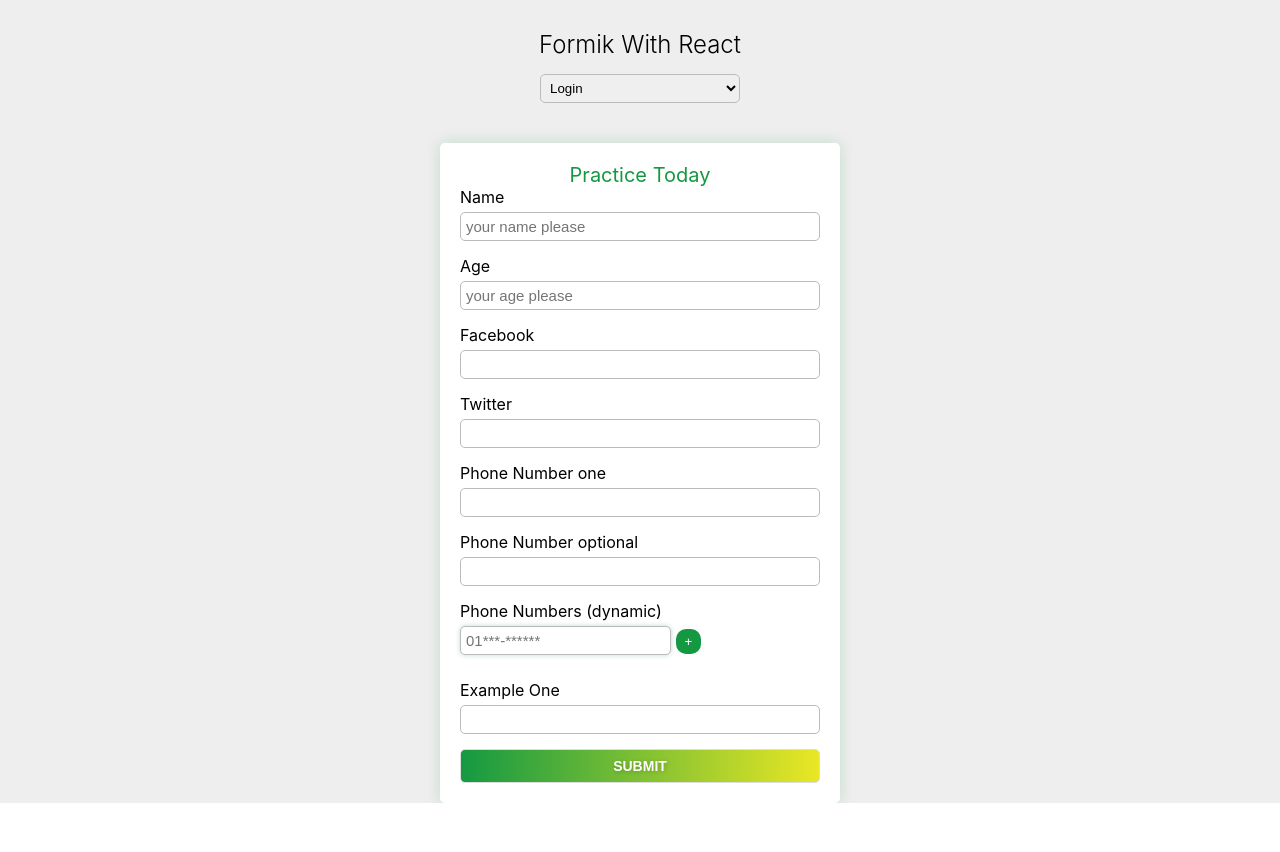
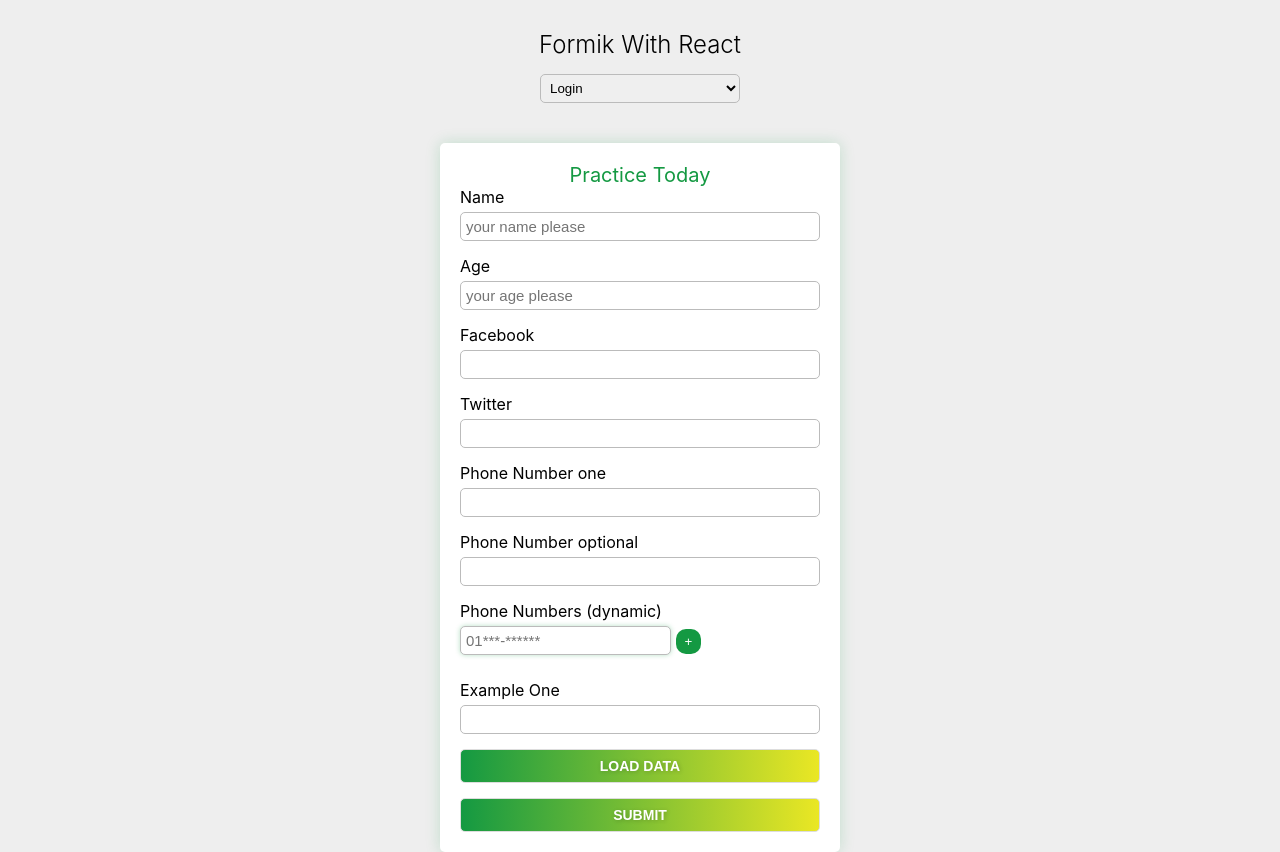
Before and after one commit to nmsoikat/Formik-with-react-1st, a React (Create React App) app: page /practice in a window 1280 px wide. Before the commit the page ends 803 px from the top, so only its background shows below. Built offline with nearby package versions, Linux system fonts and the light colour scheme.

Commit message:
load data, and reset form

```diff
--- a/src/components/screen/Implementation.jsx
+++ b/src/components/screen/Implementation.jsx
@@ -6,9 +6,12 @@ import {
   FastField,
   ErrorMessage,
 } from "formik";
+import { useState } from "react";
 import TextError from "../TextError";
 
 function Implementation() {
+  const [formData, setFormData] = useState(null);
+
   const initialValues = {
     name: "",
     age: "",
@@ -18,6 +21,18 @@ function Implementation() {
     },
     phoneNumber: ["", ""],
     phNumbers: [""],
+    ex1: "",
+  };
+
+  const savedValues = {
+    name: "Rohim Mia",
+    age: "55",
+    social: {
+      facebook: "ddd",
+      twitter: "ddd",
+    },
+    phoneNumber: ["", ""],
+    phNumbers: ["015--------"],
     ex1: "",
   };
 
@@ -47,6 +62,7 @@ function Implementation() {
     // console.log("onSubmitProps", onSubmitProps);
     const { setSubmitting } = onSubmitProps;
     setSubmitting(false);
+    onSubmitProps.resetForm();
   };
 
   return (
@@ -59,7 +75,8 @@ function Implementation() {
        */}
 
       <Formik
-        initialValues={initialValues}
+        initialValues={formData || initialValues}
+        enableReinitialize
         onSubmit={onSubmit}
         validate={validate}
         // validateOnBlur={false}
@@ -241,6 +258,15 @@ function Implementation() {
                 <button
                   className="btn-submit"
                   type="submit"
+                  onClick={() => setFormData(savedValues)}
+                >
+                  Load Data
+                </button>
+              </div>
+              <div className="field-wrap">
+                <button
+                  className="btn-submit"
+                  type="submit"
                   disabled={!formik.isValid || formik.isSubmitting}
                 >
                   Submit
```
